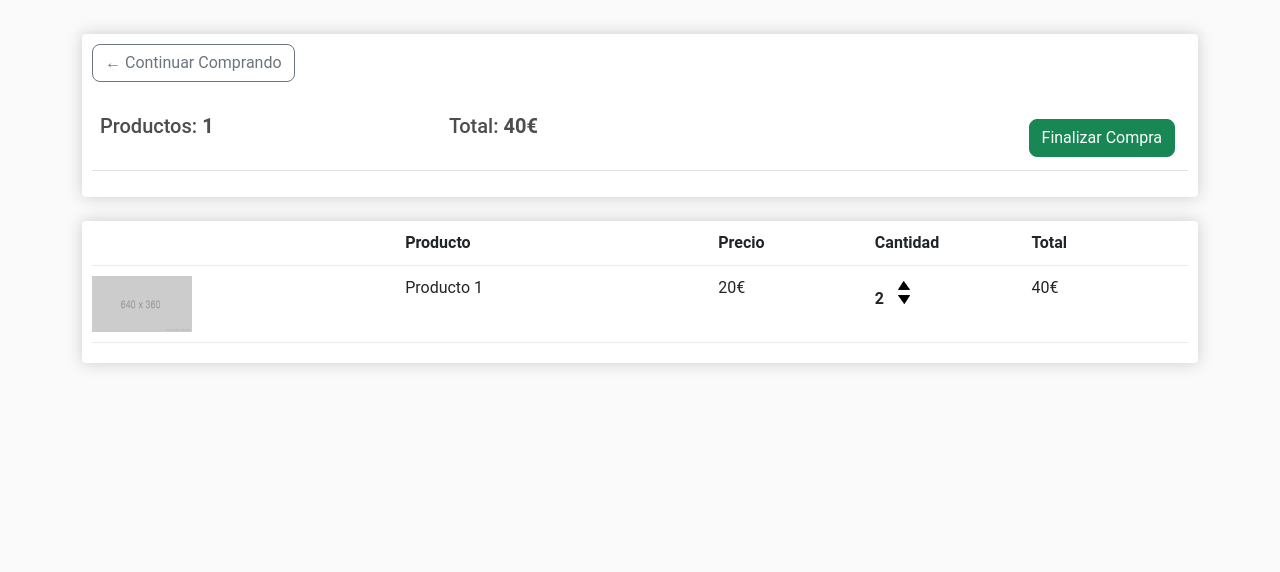
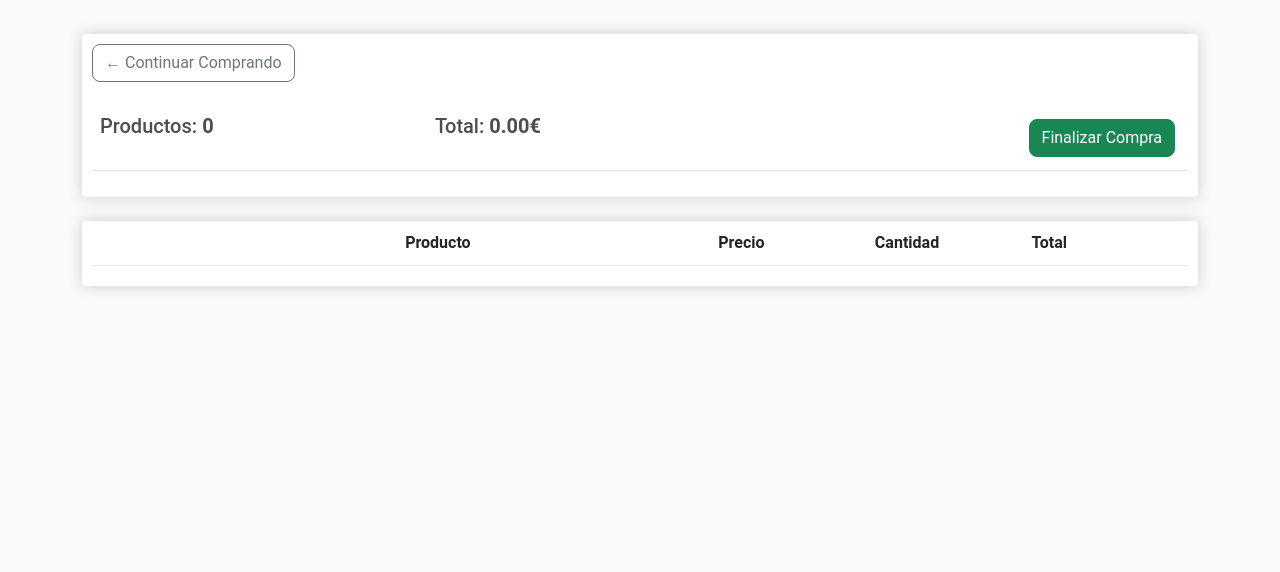
Before and after one commit to rafgoncas1/sneakerus, a Django app: page /cart/ in a window 1280 px wide. Shown: the part 57-629 px from the top of the page. Run offline with Django 4.2, Linux system fonts and the light colour scheme; lists and menus that the app fills with data are empty.

Commit message:
feat: añadir productos al carrito
Co-authored-by: Rafael González Castillero <rafgoncas1@users.noreply.github.com>

```diff
--- a/static/css/main.css
+++ b/static/css/main.css
@@ -57,6 +57,7 @@ h1,h2,h3,h4,h5,h6{
 
 .row-image{
 	width: 100px;
+	height: 56px;
 }
 
 .form-field{
@@ -150,3 +151,7 @@ h1,h2,h3,h4,h5,h6{
     background-color: #007bff;
     color: white;
 }
+
+.size-btn {
+	margin: 0px;
+}
--- /dev/null
+++ b/static/js/cart.js
@@ -0,0 +1,34 @@
+var updateBtns = document.getElementsByClassName('update-cart')
+for(var i = 0; i < updateBtns.length; i++){
+  updateBtns[i].addEventListener('click', function(){
+      var productId = this.dataset.product
+      var size = this.dataset.size
+      var action = this.dataset.action
+      updateUserOrder(productId, size, action)
+  })
+}
+
+function updateUserOrder(productId, size, action){
+
+    var url = '/update_item/'
+    var csrftoken = getCookie('csrftoken')
+
+    fetch(url, {
+        method:'POST',
+        headers:{
+        'Content-Type':'application/json',
+        'X-CSRFToken':csrftoken,
+        },
+        body: JSON.stringify({'productId': productId, 'size': size, 'action': action})
+    })
+    .then((response) => {
+        return response.json()
+    })
+    .then((data) => {
+        if (data.error) {
+            alert(data.error);
+        } else {
+            window.location.reload()
+        }
+    })
+}
--- a/store/templates/store/cart.html
+++ b/store/templates/store/cart.html
@@ -10,8 +10,8 @@
             <br>
             <table class="table">
                 <tr>
-                    <th><h5>Productos: <strong>1</strong></h5></th>
-                    <th><h5>Total:<strong> 40€</strong></h5></th>
+                    <th><h5>Productos: <strong>{{order.get_cart_items}}</strong></h5></th>
+                    <th><h5>Total:<strong> {{order.get_cart_total|floatformat:2}}€</strong></h5></th>
                     <th>
                         <a  style="float:right; margin:5px;" class="btn btn-success rounded-3" href="{% url 'checkout' %}">Finalizar Compra</a>
                     </th>
@@ -29,21 +29,36 @@
                 <div style="flex:1"><strong>Total</strong></div>
             </div>
 
+            {% for item in items %}
             <div class="cart-row">
-                <div style="flex:2"><img class="row-image" src="{% static 'images/placeholder.png' %}"></div>
-                <div style="flex:2"><p>Producto 1</p></div>
-                <div style="flex:1"><p>20€</p></div>
+
+                <div style="flex:2">
+                    {% if item.product_size.product.image %}
+                    <img class="row-image" src="{{ item.product_size.product.image.url }}">
+                    {% else %}
+                    <img class="row-image" src="{% static  'images/placeholder.png' %}">
+                    {% endif %}
+                </div>
+
+                <div style="flex:2"><p>{{ item.product_size.product.name }}</p></div>
+                <div style="flex:1"><p>{{item.product_size.product.price|floatformat:2}}€</p></div>
                 <div style="flex:1">
-                    <p class="quantity">2</p>
+                    <p class="quantity">{{item.quantity}}</p>
                     <div class="quantity">
-                        <img class="chg-quantity" src="{% static  'images/arrow-up.png' %}">
 
-                        <img class="chg-quantity" src="{% static  'images/arrow-down.png' %}">
+                        <img data-product="{{item.product_size.product.id}}" data-size="{{item.product_size.size.name}}"
+                        class="chg-quantity update-cart"
+                        data-action="add" src="{% static  'images/arrow-up.png' %}">
+
+                        <img data-product="{{item.product_size.product.id}}" data-size="{{item.product_size.size.name}}" data-action="remove"
+                        class="chg-quantity update-cart" src="{% static  'images/arrow-down.png' %}">
                     </div>
                 </div>
-                <div style="flex:1"><p>40€</p></div>
+                <div style="flex:1"><p>{{item.get_total|floatformat:2}}€</p></div>
             </div>
+            {% endfor %}
 		</div>
 	</div>
 </div>
+<script type="text/javascript" src="{% static 'js/cart.js' %}"></script>
 {% endblock content %}
--- a/store/templates/store/login.html
+++ b/store/templates/store/login.html
@@ -38,7 +38,7 @@
         <p><a href="#">¿Olvidó su contraseña?</a></p>
     </div>
     <p class="mt-3">¿No tiene una cuenta?</p>
-    <p><a href="{% url 'register' %}">Registrese aquí</a></p>
+    <p><a href="{% url 'register' %}">Regístrese aquí</a></p>
 </div>
 
 </body>
--- a/store/templates/store/main.html
+++ b/store/templates/store/main.html
@@ -7,8 +7,26 @@
         <link rel="stylesheet" type="text/css" href="{% static 'css/main.css' %}">
         <link href="https://cdn.jsdelivr.net/npm/bootstrap@5.3.2/dist/css/bootstrap.min.css" rel="stylesheet" integrity="sha384-T3c6CoIi6uLrA9TneNEoa7RxnatzjcDSCmG1MXxSR1GAsXEV/Dwwykc2MPK8M2HN" crossorigin="anonymous">
         <link rel="stylesheet" type="text/css" href="{% static 'css/main.css' %}">
+
     </head>
      <body>
+        <script type="text/javascript">
+          function getCookie(name) {
+              var cookieValue = null;
+              if (document.cookie && document.cookie !== '') {
+                  var cookies = document.cookie.split(';');
+                  for (var i = 0; i < cookies.length; i++) {
+                      var cookie = cookies[i].trim();
+                      // Does this cookie string begin with the name we want?
+                      if (cookie.substring(0, name.length + 1) === (name + '=')) {
+                          cookieValue = decodeURIComponent(cookie.substring(name.length + 1));
+                          break;
+                      }
+                  }
+              }
+              return cookieValue;
+          }
+        </script>
         <script src="https://cdn.jsdelivr.net/npm/bootstrap@5.3.2/dist/js/bootstrap.bundle.min.js" integrity="sha384-C6RzsynM9kWDrMNeT87bh95OGNyZPhcTNXj1NW7RuBCsyN/o0jlpcV8Qyq46cDfL" crossorigin="anonymous"></script>
         <nav class="navbar navbar-expand-lg bg-primary bg-body-tertiary" data-bs-theme="dark">
           <div class="container-fluid">
@@ -42,7 +60,7 @@
               <a href="{% url 'cart' %}">
                   <img id="cart-icon" src="{% static 'images/cart.png' %}">
               </a>
-              <p id="cart-total">0</p>
+              <p id="cart-total">{{ cartItems }}</p>
               {% if not user.is_authenticated %}
                 <a href="{% url 'login' %}"class="btn btn-warning ms-lg-3 rounded-2">Iniciar Sesión</a>
               {% else %}
--- a/store/urls.py
+++ b/store/urls.py
@@ -6,8 +6,9 @@ urlpatterns = [
     path('cart/', views.cart, name='cart'),
     path('checkout/', views.checkout, name='checkout'),
     path('about/', views.about, name='about'),
-    path('producto/<int:producto_id>/', views.productDetails, name='detalle_producto'),
+    path('product/<int:producto_id>/', views.productDetails, name='details'),
     path('login/', views.auth_login, name='login'),
     path('register/', views.register, name='register'),
     path('logout/', views.auth_logout, name='logout'),
+    path('update_item/', views.updateItem, name='update_item'),
 ]
--- a/store/views.py
+++ b/store/views.py
@@ -4,10 +4,22 @@ from .forms import LoginForm, RegisterForm
 from django.contrib.auth import login, logout
 from django.shortcuts import redirect
 from django.contrib.auth import authenticate
+from django.http import JsonResponse
+import json
 
 def store(request):
+    if request.user.is_authenticated:
+        customer = request.user.customer
+        order, created = Order.objects.get_or_create(customer = customer, status=Status.objects.get(name='No realizado'))
+        items = order.orderitem_set.all()
+        cartItems = order.get_cart_items
+    else:
+        items = []
+        order = {'get_cart_total': 0, 'get_cart_items': 0}
+        cartItems = order['get_cart_items']
+
     products = Product.objects.all()
-    context = {'products': products}
+    context = {'products': products, 'cartItems': cartItems}
     return render(request, 'store/store.html', context)
 
 def cart(request):
@@ -15,26 +27,60 @@ def cart(request):
         customer = request.user.customer
         order, created = Order.objects.get_or_create(customer = customer, status=Status.objects.get(name='No realizado'))
         items = order.orderitem_set.all()
+        cartItems = order.get_cart_items
     else:
         items = []
+        order = {'get_cart_total': 0, 'get_cart_items': 0}
+        cartItems = order['get_cart_items']
 
-    context = {'items': items}
+    context = {'items': items, 'order': order, 'cartItems': cartItems}
     return render(request, 'store/cart.html', context)
 
 def checkout(request):
-    context = {}
-    return render(request, 'store/checkout.html')
+    if request.user.is_authenticated:
+        customer = request.user.customer
+        order, created = Order.objects.get_or_create(customer = customer, status=Status.objects.get(name='No realizado'))
+        items = order.orderitem_set.all()
+        cartItems = order.get_cart_items
+    else:
+        items = []
+        order = {'get_cart_total': 0, 'get_cart_items': 0}
+        cartItems = order['get_cart_items']
+
+    context = {'items': items, 'order': order, 'cartItems': cartItems}
+    return render(request, 'store/checkout.html', context)
 
 def about(request):
-    context = {}
-    return render(request, 'store/about.html')
+    if request.user.is_authenticated:
+        customer = request.user.customer
+        order, created = Order.objects.get_or_create(customer = customer, status=Status.objects.get(name='No realizado'))
+        items = order.orderitem_set.all()
+        cartItems = order.get_cart_items
+    else:
+        items = []
+        order = {'get_cart_total': 0, 'get_cart_items': 0}
+        cartItems = order['get_cart_items']
+
+    context = {'cartItems': cartItems}
+    return render(request, 'store/about.html', context)
 
 def productDetails(request, producto_id):
-    # Obtén el objeto Producto con el ID proporcionado
+    if request.user.is_authenticated:
+        customer = request.user.customer
+        order, created = Order.objects.get_or_create(customer = customer, status=Status.objects.get(name='No realizado'))
+        items = order.orderitem_set.all()
+        cartItems = order.get_cart_items
+    else:
+        items = []
+        order = {'get_cart_total': 0, 'get_cart_items': 0}
+        cartItems = order['get_cart_items']
+
     producto = get_object_or_404(Product, pk=producto_id)
     colors = producto.productcolor_set.all()
-    sizes = producto.productsize_set.all()
-    return render(request, 'store/detail_product.html', {'product': producto, 'colors': colors, 'sizes': sizes})
+    # sizes ordered by name
+    sizes = producto.productsize_set.all().order_by('size__name')
+    return render(request, 'store/product.html', {'product': producto, 'colors': colors, 'sizes': sizes, 'cartItems': cartItems})
+
 def auth_login(request):
     if request.method == 'POST':
         form = LoginForm(request.POST)
@@ -63,7 +109,6 @@ def register(request):
         form = RegisterForm(request.POST)
         if form.is_valid():
             user = form.save()
-            # create customer for user
             Customer.objects.create(user=user, email=user.email, name=form.cleaned_data['name'])
             login(request, user)
             return redirect('store')
@@ -79,3 +124,37 @@ def register(request):
 def auth_logout(request):
     logout(request)
     return redirect('store')
+
+def updateItem(request):
+    data = json.loads(request.body)
+    productId = data['productId']
+    size_name = data['size']
+    action = data['action']
+
+    customer = Customer.objects.get_or_create(user=request.user)[0]
+    product_size = ProductSize.objects.get(size=Size.objects.get(name=size_name), product=Product.objects.get(id=productId))
+    if not product_size:
+            return JsonResponse({'error': 'No existe la talla del producto'}, safe=False)
+    order, created = Order.objects.get_or_create(customer=customer, status=Status.objects.get(name='No realizado'))
+    orderItem, created = OrderItem.objects.get_or_create(order=order, product_size=product_size)
+    if action == 'add':
+        if product_size.stock <= 0:
+            return JsonResponse({'error': 'Talla no disponible'}, safe=False)
+
+        product_size.stock = product_size.stock - 1
+        product_size.save()
+
+        orderItem.quantity = orderItem.quantity + 1
+        orderItem.save()
+
+    elif action == 'remove':
+        orderItem.quantity = orderItem.quantity - 1
+        orderItem.save()
+        product_size.stock = product_size.stock + 1
+        product_size.save()
+
+
+    if orderItem.quantity <= 0:
+        orderItem.delete()
+
+    return JsonResponse({"success": "Order updated successfully"}, safe=False)
```
Also changed, not shown: static/js/product.js (added, +15 -0 lines), store/models.py (+16 -2 lines), store/templates/store/product.html (renamed from store/templates/store/detail_product.html, +6 -18 lines), store/templates/store/store.html (+4 -3 lines), store/migrations/0001_initial.py.
